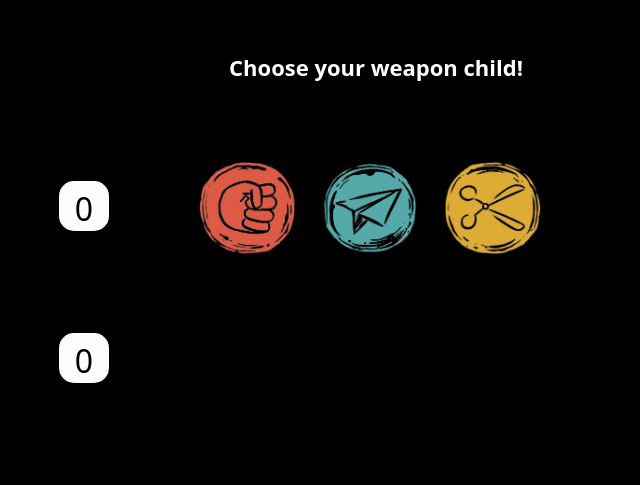
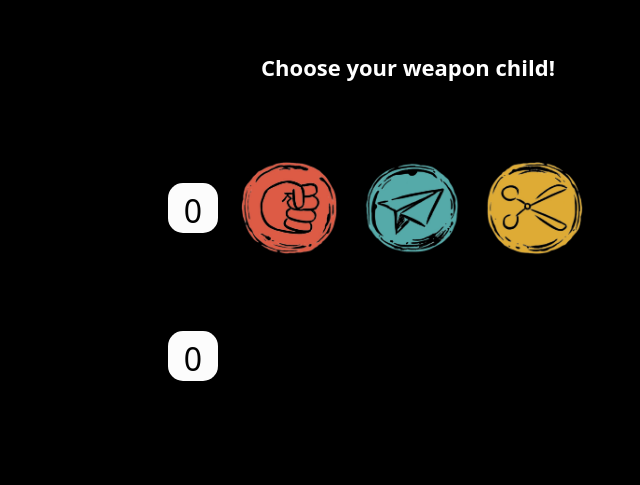
Before and after one commit to quiet-arthur/odin-rock-paper-scissors, a plain HTML site: page index.html in a window 1280 px wide. Shown: the part 133-618 px from the top of the page, without its empty margins (264-904 px from the left). Drawn offline with Linux system fonts and the light colour scheme.

Commit message:
Add last style properties

```diff
--- a/index.html
+++ b/index.html
@@ -15,24 +15,22 @@
   </head>
   <body>
     <div class="game-board">
-      <div class="game-status">Choose your weapon child!</div>
+      <div class="game-status"><p>Choose your weapon child!</p></div>
     </div>
-    <div class="center-options">
-      <div class="points">
-        <div>
+    <div class="main">
+      <div class="player-options">
+        <div class="player-points">
           <p class="player">0</p>
         </div>
-        <div>
+        <button name="Rock" id="Rock" class="btn"></button>
+        <button name="Paper" id="Paper" class="btn"></button>
+        <button name="Scissors" id="Scissors" class="btn"></button>
+      </div>
+      <div class="computer-options">
+        <div class="computer-points">
           <p class="computer">0</p>
         </div>
-      </div>
-      <div class="right-side">
-        <div class="player-options">
-          <button name="Rock" id="Rock" class="btn"></button>
-          <button name="Paper" id="Paper" class="btn"></button>
-          <button name="Scissors" id="Scissors" class="btn"></button>
-        </div>
-        <div class="computer-options">
+        <div class="computer-side">
           <div id="C-Scissors" class="computer-selection"></div>
           <div id="C-Rock" class="computer-selection"></div>
           <div id="C-Paper" class="computer-selection"></div>
--- a/style.css
+++ b/style.css
@@ -11,39 +11,45 @@ body {
     display: flex;
     flex-direction: column;
     justify-content: center;
+    align-items: center;
     background-color: black;
 }
-/* COUNTING MAIN CONTAINER */
+/* GAME STATUS */
 .game-board {
-    justify-content: center;
-    align-items: center;
     color: white;
 }
 
 .game-status {
-    min-width: 100vw;
-    display: flex;
-    justify-content: center;
+    padding-left: 4rem;
+    max-width: 100vw;
     font-size: 22px;
     font-weight: 700;
 }
+
+/* MAIN CONTAINER */
+.main {
+    max-width: 600px;
+    min-height: 50vh;
+    display: flex;
+    flex-direction: column;
+    align-items: center;
+    justify-content: center;
+}
+
 .player-options {
     display: flex;
     justify-content: center;
+    align-items: center;
     gap: 22px;
 }
-
-.center-options {
-    min-width: 100vw;
-    min-height: 50vh;
+.computer-options {
     display: flex;
+    justify-content: space-evenly;
+    gap: 22px;
+    margin-top: 3rem;
     align-items: center;
-    justify-content: center;
-    gap: 4rem;
-}
-
-.right-side {
-    margin-right: 11rem;
+    min-width: 416px;
+    min-height: 100px;
 }
 
 /* PLAYER BUTTONS */
@@ -87,13 +93,11 @@ body {
 
 /* COMPUTER OPTIONS */
 
-.computer-options {
+.computer-side {
     display: flex;
     justify-content: center;
-    gap: 22px;
-    margin-top: 3rem;
-    width: 344px;
-    height: 100px;
+    align-items: center;
+    flex-grow: 2;
 }
 
 .computer-selection {
@@ -128,9 +132,9 @@ body {
 /* POP UP PLAY AGAIN */
 
 .pop-up {
-    border: 2px solid black;
-    width: 400px;
-    height: 200px;
+    border: 2px solid white;
+    min-width: 450px;
+    min-height: 220px;
     text-align: center;
     top: 0;
     left: 50%;
@@ -143,7 +147,7 @@ body {
     opacity: 1;
 }
 .open-pop-up {
-    top: 51%;
+    top: 52%;
     transform: translate(-50%, -50%) scale(1);
     visibility: visible;
 }
@@ -170,20 +174,6 @@ body {
 
 /* COMPUTER X PLAYER  */
 
-.points {
-    display: flex;
-    justify-content: center;
-    color: black;
-    display: flexbox;
-    flex-direction: column;
-    justify-content: space-between;
-    align-items: center;
-    width: 100px;
-    height: 264px;
-    padding: 31px 0;
-}
-
-
 div .player, div .computer  {
     width: 50px;
     height: 50px;
```
